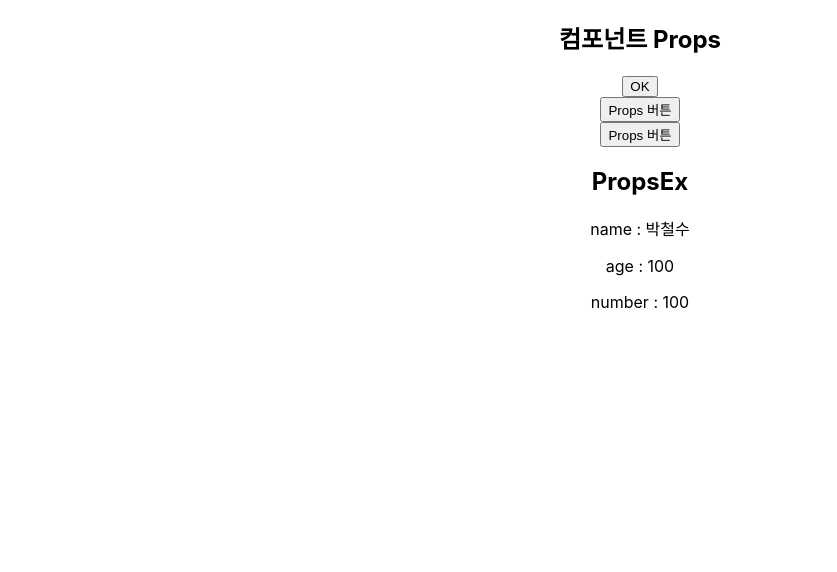
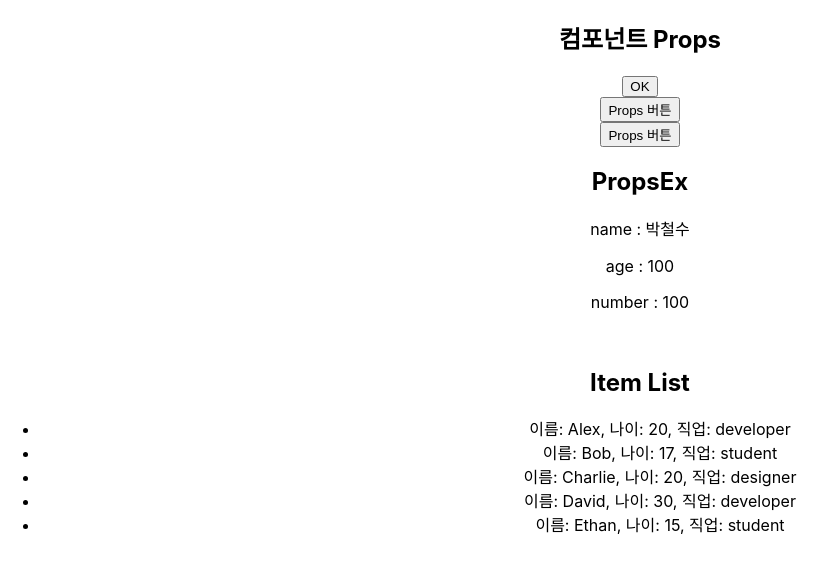
Before and after one commit to nam2626/KH_2025_04_REACT, a React (Create React App) app in the folder component-props/: page / in a window 1280 px wide. Shown: the top 572 px of the page, without its empty margins (0-837 px from the left). Built offline with nearby package versions, Linux system fonts and the light colour scheme.

Commit message:
Props List 예제

```diff
--- a/component-props/src/App.js
+++ b/component-props/src/App.js
@@ -1,7 +1,16 @@
 import './App.css';
 import ButtonOK from './components/ButtonOK';
 import ButtonProps from './components/ButtonProps';
+import ItemList from './components/ItemList';
 import PropsEx from './components/PropsEx';
+
+const profile = [
+	{ name: 'Alex', age: 20, job: 'developer' },
+	{ name: 'Bob', age: 17, job: 'student' },
+	{ name: 'Charlie', age: 20, job: 'designer' },
+	{ name: 'David', age: 30, job: 'developer' },
+	{ name: 'Ethan', age: 15, job: 'student' },
+];
 
 function App() {
   return (
@@ -14,6 +23,8 @@ function App() {
       <ButtonProps name="김철수" />
       <br></br>
       <PropsEx name="박철수" age={20} />
+      <br></br>
+      <ItemList profile={profile} />
     </div>
   );
 }
--- /dev/null
+++ b/component-props/src/components/Item.jsx
@@ -0,0 +1,10 @@
+export default function Item(props) {
+    const fun = () => {
+        alert(`이름: ${props.name}, 나이: ${props.age}, 직업: ${props.job}`);
+    }
+    return (
+        <li onClick={fun}>
+            이름: {props.name}, 나이: {props.age}, 직업: {props.job}
+        </li>
+    );
+}
--- /dev/null
+++ b/component-props/src/components/ItemList.jsx
@@ -0,0 +1,18 @@
+import Item from "./Item";
+
+export default function ItemList(props) {
+    console.log(props);
+    return (
+        <div>
+            <h2>Item List</h2>
+            {/* props로 전달된 데이터를 사용하여 리스트를 렌더링합니다. */}
+            <ul>
+                {
+                props.profile.map((item, index) => (
+                    <Item key={index} name={item.name} age={item.age} job={item.job} />
+                ))}
+            </ul>
+
+        </div>
+    );
+}
```
